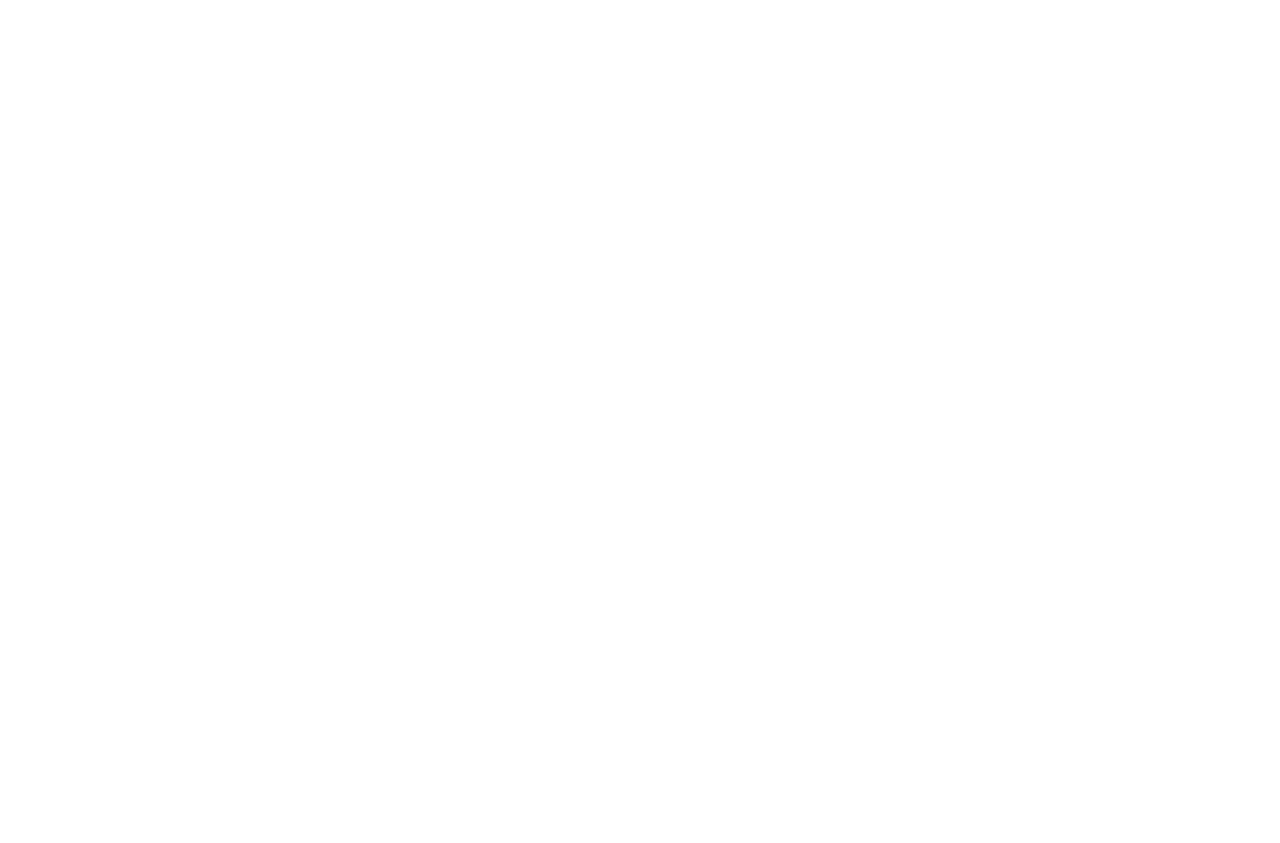
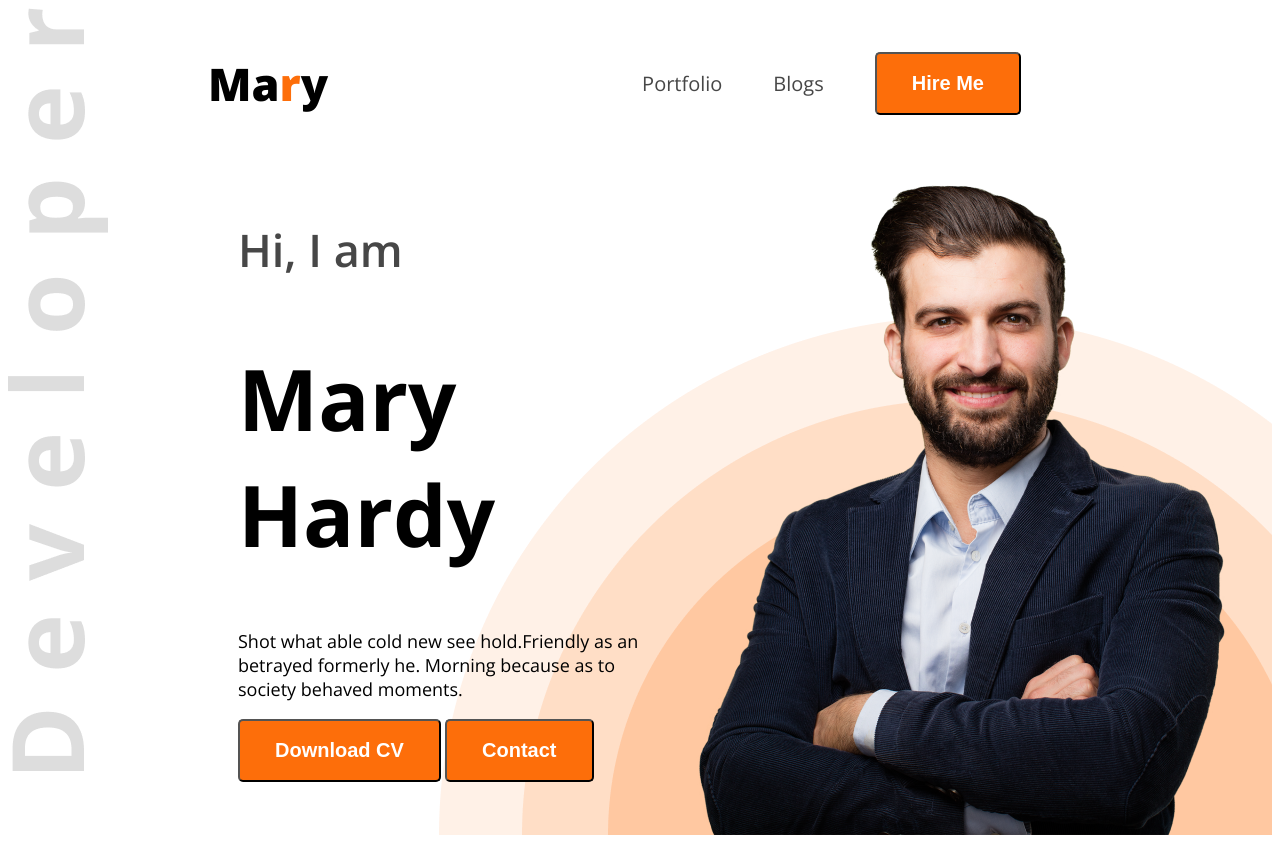
Before and after one commit to Dibakar-Biswas/wev-dev-portfolio, a plain HTML site: page index.html in a window 1280 px wide. Before the commit the page ends 800 px from the top, so only its background shows below. Drawn offline with nearby package versions, Linux system fonts and the light colour scheme.

Commit message:
added banner class

```diff
--- a/index.html
+++ b/index.html
@@ -1,19 +1,39 @@
 <!DOCTYPE html>
 <html lang="en">
-<head>
-    <meta charset="UTF-8">
-    <meta name="viewport" content="width=device-width, initial-scale=1.0">
+  <head>
+    <meta charset="UTF-8" />
+    <meta name="viewport" content="width=device-width, initial-scale=1.0" />
+    <link rel="preconnect" href="https://fonts.googleapis.com" />
+    <link rel="preconnect" href="https://fonts.gstatic.com" crossorigin />
+    <link href="https://fonts.googleapis.com/css2?family=Open+Sans:ital,wght@0,300..800;1,300..800&display=swap"
+      rel="stylesheet"/>
+    <link rel="stylesheet" href="styles/portfolio.css">
     <title>Web Developer Portfolio</title>
-</head>
-<body>
-    <header>
-
+  </head>
+  <body class="open-sans-normal">
+    <header class="header">
+        <nav>
+            <h3 class="nav-title">Ma<span class="text-primary">r</span>y</h3>
+            <ul>
+                <li><a class="dark-2" href="">Portfolio</a></li>
+                <li><a class="dark-2" href="">Blogs</a></li>
+                <li> <a href=""><button class="btn-primary">Hire Me</button></a></li>
+            </ul>
+        </nav>
+        <div class="banner">
+            <div class="banner-content">
+                <h4 class="banner-greetings dark-2">Hi, I  am</h4>
+                <h1 class="banner-title">Mary Hardy</h1>
+                <p class="banner-description">
+                    Shot what able cold new see hold.Friendly as an betrayed formerly he. Morning because as to society behaved moments.
+                </p>
+                <button class="btn-primary">Download CV</button>
+                <button class="btn-primary">Contact</button>
+            </div>
+            <img class="banner-profile-pic" src="images/hardy.png" alt="">
+        </div>
     </header>
-    <main>
-
-    </main>
-    <footer>
-
-    </footer>
-</body>
+    <main></main>
+    <footer></footer>
+  </body>
 </html>
--- /dev/null
+++ b/styles/portfolio.css
@@ -0,0 +1,94 @@
+
+.open-sans-normal {
+  font-family: "Open Sans", sans-serif;
+  font-optical-sizing: auto;
+  font-style: normal;
+  font-variation-settings:
+    "wdth" 100;
+}
+
+
+/* shared style */
+.text-primary{
+    color: #FD6E0A;
+}
+
+.dark-2{
+    color: #474747;
+}
+
+.btn-primary{
+    background-color: #FD6E0A;
+    font-weight: bold;
+    font-size: 20px;
+    color: white;
+    padding: 18px 35px;
+    border-radius: 5px;
+}
+
+.header{
+    background-image: url('../images/developer.png'), url('../images/header_bg.png');
+    background-repeat: no-repeat;
+    background-position: top left, bottom right;
+}
+
+/* nav style */
+nav{
+    display: flex;
+    align-items: center;
+    border: none;
+    justify-content: space-between;
+    margin: 0 200px;
+}
+
+.nav-title{
+    font-weight: 800;
+    font-size: 45px;
+}
+
+nav ul{
+    display: flex;
+    align-items: center;
+}
+
+nav ul li{
+    list-style: none;
+    margin-right: 51px;
+}
+
+nav li a{
+    text-decoration: none;
+    font-size: 20px;
+}
+
+/* banner styles */
+
+.banner{
+    display: flex;
+    justify-content: space-between;
+    margin: 0 38px 0 230px;
+}
+
+.banner-content{
+    max-width: 585px;
+    height: 356px;
+}
+.banner-greetings{
+    font-size: 45px;
+    font-weight: 600;
+}
+
+.banner-title{
+    font-size: 85px;
+    font-weight: bold;
+}
+
+.banner-description{
+    font-size: 18px;
+    font-weight: normal;
+}
+
+.banner-profile-pic{
+    width: 584px;
+    height: 676px;
+}
```
